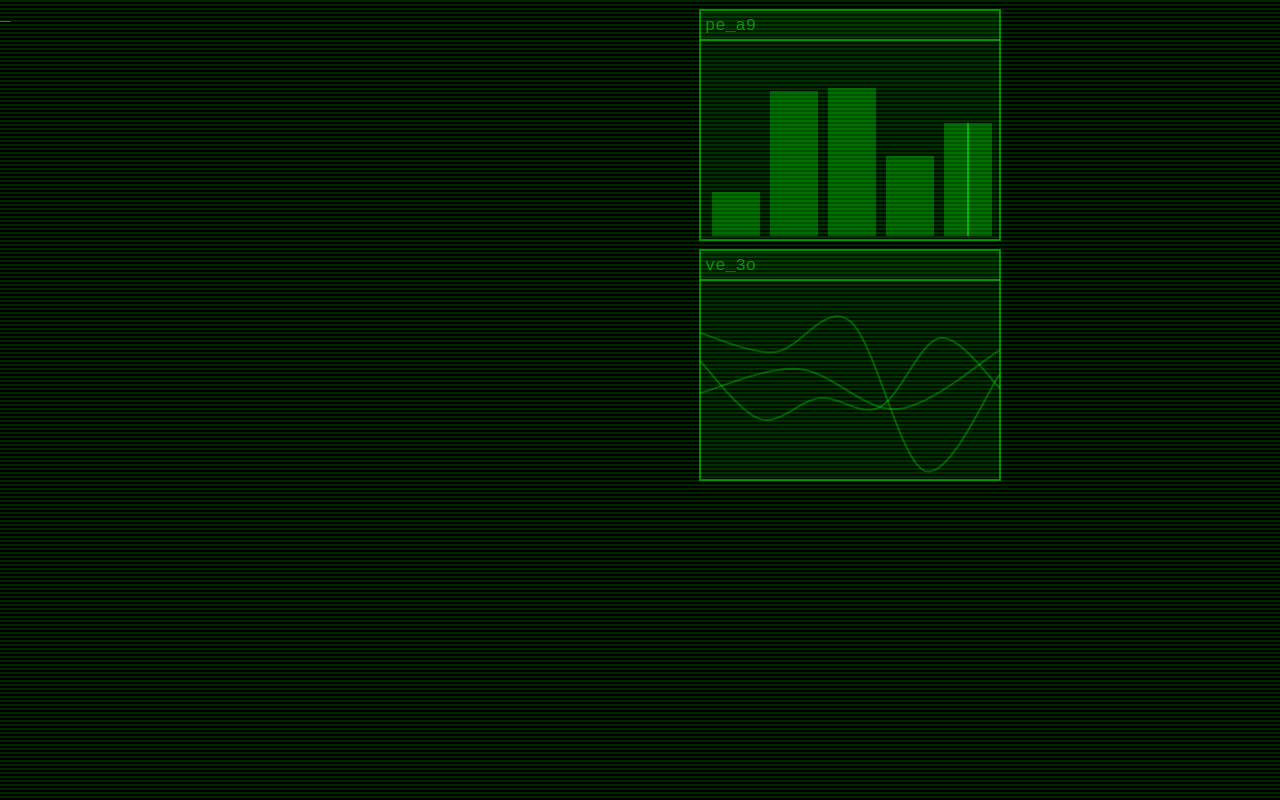
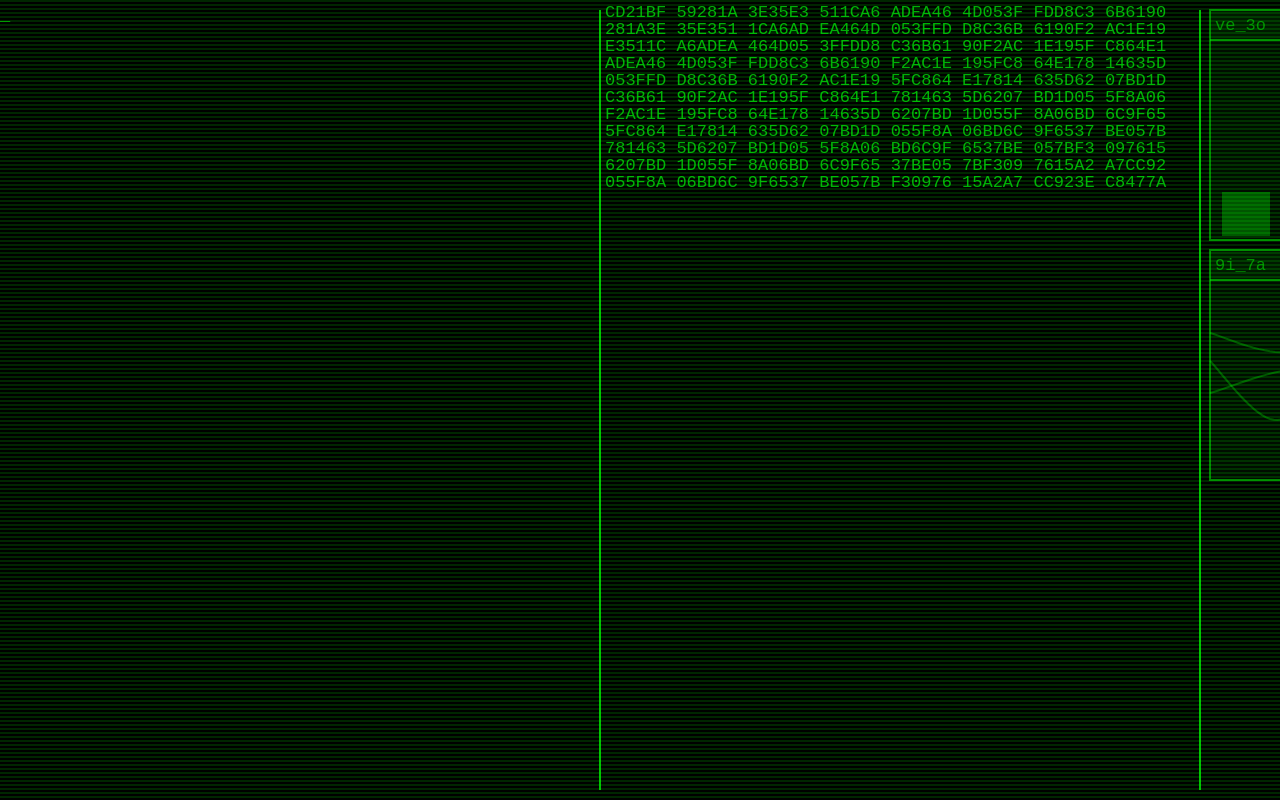
Before and after one commit to Etignis/Hackerman_Tools, a plain HTML site: page index.html in a window 1280 px wide. Drawn offline with Linux system fonts and the light colour scheme; animation ran at ten frames a second.

Commit message:
feat[console]: mid code added

```diff
--- a/index.html
+++ b/index.html
@@ -31,10 +31,10 @@
 	</div>
 
   <script type='text/javascript' src='js/jquery-1.11.3.min.js' defer></script>
-  <script type='text/javascript' src='js/glfx.js' defer></script>
-  <script type='text/javascript' src='js/MonitorShader.js' defer></script>
+  <script type='text/javascript' src='js/canvasConsole.js' defer></script>
+  <!--script type='text/javascript' src='js/glfx.js' defer></script-->
+  <!--script type='text/javascript' src='js/MonitorShader.js' defer></script-->
   <script type='text/javascript' src='js/matrix.js' defer></script>
-  <script type='text/javascript' src='js/canvasConsole.js' defer></script>
   <script type='text/javascript' src='js/hackerman.js' defer></script>
 <!-- Yandex.Metrika counter -->
 <script type="text/javascript">
--- a/js/canvasConsole.js
+++ b/js/canvasConsole.js
@@ -40,7 +40,7 @@ class canvasConsole {
 			aMonitorLines : [""]
 		};
 		this.nMaxStrings = 20;
-		this.nMaxStringLength = 60;
+		this.nMaxStringLength = 50;
 		this.nMaxLineLength  = this.nMaxStringLength;
 		this._lastAnimationFrameTime = 0;
 		this._lastFpsUpdateTime = 0;
@@ -62,12 +62,16 @@ class canvasConsole {
 		this._setAnimations();
 		this._startCursor();
 
+		// center code
+		this.oCenterCode = new simpleContainer(this.ctx, {width: 600, height: "100%", x: 600, y: 0});
+		this.oCenterCode.start();
+
 		// column diagram
-		this.oColumnDiagram = new columnDiagram(this.ctx, {width: 300, height: 230, x: 700, y: 10});
+		this.oColumnDiagram = new columnDiagram(this.ctx, {width: 300, height: 230, x: 1210, y: 10});
 		this.oColumnDiagram.start();
 
 		// sin diagram
-		this.oSinDiagram = new sinDiagram(this.ctx, {width: 300, height: 230, x: 700, y: 250});
+		this.oSinDiagram = new sinDiagram(this.ctx, {width: 300, height: 230, x: 1210, y: 250});
 		this.oSinDiagram.start();
 	}
 	_randd(min, max) {
@@ -212,24 +216,24 @@ class canvasConsole {
 	}
 
 	_printSymbol(sSrc, sNumber) {
-		var sSimbol = sSrc[sNumber];
+		// var sSimbol = sSrc[sNumber];
 
-		var nX = ~~(this.oSymbol.x * (this.fontSize * this.fontRatio));
-		var nY = ~~(this.oSymbol.y * (this.lineHeight));
+		// var nX = ~~(this.oSymbol.x * (this.fontSize * this.fontRatio));
+		// var nY = ~~(this.oSymbol.y * (this.lineHeight));
 
-		this.oSymbol.x++;
-		if(sSimbol == "\n"){
-			this.oSymbol.x = 0;
-			this.oSymbol.y++;
-		}
-		if(this.oSymbol.x > this.nColumns) {
-			this.oSymbol.x = 0;
-			this.oSymbol.y++;
-		}
-		if(this.oSymbol.y > this.nStrings)
-			this.oSymbol.y = 1;
+		// this.oSymbol.x++;
+		// if(sSimbol == "\n"){
+		// 	this.oSymbol.x = 0;
+		// 	this.oSymbol.y++;
+		// }
+		// if(this.oSymbol.x > this.nColumns) {
+		// 	this.oSymbol.x = 0;
+		// 	this.oSymbol.y++;
+		// }
+		// if(this.oSymbol.y > this.nStrings)
+		// 	this.oSymbol.y = 1;
 
-		this.ctx.fillText(sSimbol, nX, nY);
+		// this.ctx.fillText(sSimbol, nX, nY);
 	}
 	_printLine(sLine) {
 
@@ -403,6 +407,9 @@ class canvasConsole {
 		this._drawCursor();
 
 		// column diagram
+		this.oCenterCode.draw();
+
+		// column diagram
 		this.oColumnDiagram.drawDiagram();
 
 		// sin diagram
@@ -494,7 +501,12 @@ class consoleWindow {
 				this.width = oParams.width;
 			}
 			if(oParams.height) {
-				this.height = oParams.height;
+				if(typeof oParams.height == "number") {
+					this.height = oParams.height;
+				}
+				if(/\d+%/.test(oParams.height)){
+					this.height = this.ctx.canvas.clientHeight;
+				}
 			}
 			if(oParams.x) {
 				this.pos.x = oParams.x;
@@ -513,9 +525,6 @@ class consoleWindow {
 		this.ctx.fillStyle = "rgba(0,255,0,0.05)";
 		this.ctx.fillRect(this.pos.x, this.pos.y, this.width, this.height);
 
-		//this._drawHeader();
-		//this._drawBody();
-
 		// draw rect
     this.ctx.lineWidth = 2;
 		this.ctx.rect(this.pos.x, this.pos.y, this.width, this.height);
@@ -531,62 +540,20 @@ class consoleWindow {
 		this.ctx.fillStyle = "rgba(0,255,0,0.5)";
 		this.ctx.fillText(this.title, this.pos.x+5, this.pos.y+this.headerHeight-10);
 	}
-	_drawHeader() {
-		// draw rect
-		this.ctx.rect(this.pos.x, this.pos.y, this.width, this.headerHeight);
+
+
+	drawPanel() {
+		this.ctx.strokeStyle="rgba(0,255,0, 0.5)";
+		this.ctx.beginPath();
+
+		// left line
+		this.ctx.moveTo(this.pos.x, this.pos.y + 10);
+		this.ctx.lineTo(this.pos.x, this.pos.y + this.height - 10);
+		// right line
+		this.ctx.moveTo(this.pos.x + this.width, this.pos.y  + 10);
+		this.ctx.lineTo(this.pos.x + this.width, this.pos.y + this.height - 10)
+
 		this.ctx.stroke();
-		this.ctx.fill();
-	}
-	_drawBody() {
-		// draw rect
-		this.ctx.rect(this.pos.x, this.pos.y, this.width, this.height - this.headerHeight);
-		this.ctx.stroke();
-
-	}
-}
-
-class roundRadar {
-	constructor(oEl) {
-		this.ctx = oEl;
-		this.radius = 30;
-		this.pos = {
-			x: 300,
-			y: 50
-		}
-	}
-	printRadar() {
-		// clear
-
-		//
-		this._drawScanLine();
-		this._drawGrid();
-	}
-	_drawScanLine() {
-
-	}
-	_drawGrid() {
-      var context = this.ctx;
-      var centerX = this.pos.x;
-      var centerY = this.pos.y;
-      var radius = this.radius;
-
-      context.beginPath();
-      context.arc(centerX, centerY, radius, 0, 2 * Math.PI, false);
-      context.lineWidth = 2;
-      context.strokeStyle = '#003300';
-      context.stroke();
-	}
-	start() {
-
-	}
-	stop() {
-
-	}
-	show() {
-
-	}
-	hide() {
-
 	}
 }
 
@@ -765,7 +732,6 @@ class sinDiagram extends consoleWindow {
 			this.points[j] = aTmp;
 			this.canvasPoints[j] = aTmp1;
 		}
-
 	}
 
 	drawDiagram() {
@@ -827,12 +793,6 @@ class sinDiagram extends consoleWindow {
 		// beautify points
 		this.preparePoints();
 	}
-	show() {
-
-	}
-	hide() {
-
-	}
 	start() {
 		this.timer.main = setInterval(
 			function() {
@@ -843,7 +803,6 @@ class sinDiagram extends consoleWindow {
 	stop() {
 		clearInterval(this.timer.main);
 	}
-
 
 
 
@@ -861,10 +820,6 @@ class sinDiagram extends consoleWindow {
 		ctx.strokeStyle = "rgba(0,2550,0,0.3)";
 		ctx.stroke();
 	}
-
-	//drawCurve(this.ctx, myPoints); //default tension=0.5
-
-
 
 	getCurvePoints(pts, tension, isClosed, numOfSegments) {
 
@@ -945,3 +900,85 @@ class sinDiagram extends consoleWindow {
 	}
 
 }
+
+class simpleContainer extends consoleWindow {
+	constructor(oEl, oParams) {
+		super (oEl, oParams);
+
+		this.fontSize = this.ctx.font.split(' ')[0].match(/(\d+)px/i)[1];
+
+		this.nColumns = ~~(this.width / (this.fontSize*0.6));
+
+		this.sCodeSimbols = Array(10).join('A') +
+												Array(10).join('B') +
+												Array(10).join('C') +
+												Array(10).join('D') +
+												Array(10).join('E') +
+												Array(10).join('F') +
+												Array(10).join('0') +
+												Array(10).join('1') +
+												Array(10).join('2') +
+												Array(10).join('3') +
+												Array(10).join('4') +
+												Array(10).join('5') +
+												Array(10).join('6') +
+												Array(10).join('7') +
+												Array(10).join('8') +
+												Array(10).join('9');
+		this.aCodeSource = shuffle(this.sCodeSimbols.split(''));
+		this.sCode = "";
+		this.aCode = [];
+
+		this.nCodeGroup = 6;
+	}
+
+	draw() {
+		this.drawPanel();
+
+		this.showCode();
+	}
+
+	showCode () {
+		var nMaxLines = ~~((this.height - this.pos.y) / this.fontSize);
+		while (this.aCode.length > nMaxLines-2) {
+			this.aCode.shift();
+		}
+		for (var i=0; i < this.aCode.length; i++) {
+				var nX = this.pos.x + 5;
+				var nY = ~~(this.pos.y + i*this.fontSize);
+				this.ctx.fillStyle = "rgba(0,250,10, 0.7)";
+				this.ctx.fillText(this.aCode[i], nX, nY);
+		}
+
+	}
+
+	animate() {
+		var nMaxLines = ~~((this.height - this.pos.y) / this.fontSize);
+		this.sCode += shuffle(this.aCodeSource).join("").substr(0, this.nCodeGroup*6);
+		var nMaxSymbols = (this.nColumns * (nMaxLines-2));
+		if(this.sCode.length > nMaxSymbols) {
+			this.sCode = this.sCode.substr(this.sCode.length - nMaxSymbols);
+		}
+		//var a = this.aCode.split(/(\.{6})/);
+		var nGroupsNumber = ~~(this.nColumns / (this.nCodeGroup+1));
+
+
+
+		for( var i=0; (i < this.aCode.length || i < nMaxLines) && (i+1)*this.nColumns < this.sCode.length; i++) {
+			var sFullString = this.sCode.substr(i*nGroupsNumber, nGroupsNumber*this.nCodeGroup);
+			var aSubStrings =  sFullString.match(new RegExp('.{'+this.nCodeGroup+'}', 'g'));
+			this.aCode[i] = aSubStrings.join(" ");
+		}
+	}
+
+	start() {
+		this.timer.main = setInterval(
+			function() {
+				this.animate();
+			}.bind(this), 250);
+	}
+	stop() {
+		clearInterval(this.timer.main);
+	}
+
+}
```
